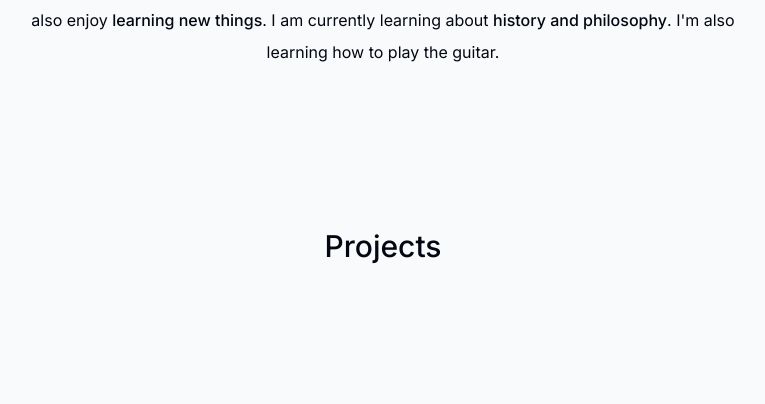
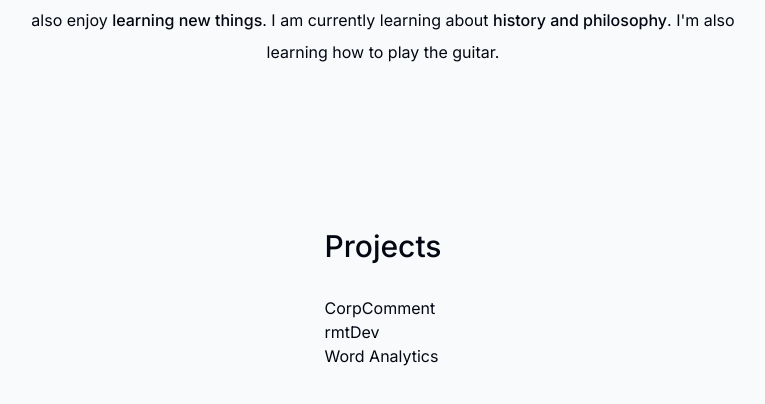
Before and after one commit to Tusharbalar/portfolio-website, a Next.js app: page / in a window 1280 px wide. Shown: the part 1068-1472 px from the top of the page, without its empty margins (257-1022 px from the left). Built offline with nearby package versions, Linux system fonts and the light colour scheme.

Commit message:
Added project type

```diff
--- a/components/projects.tsx
+++ b/components/projects.tsx
@@ -9,7 +9,9 @@ export default function Projects() {
       <div>
         {
           projectsData.map((project, index) => (
-            <Project key={index} />
+            <React.Fragment key={index}>
+              <Project {...project} />
+            </React.Fragment>
           ))
         }
       </div>
@@ -17,6 +19,13 @@ export default function Projects() {
   )
 }
 
-function Project() {
-  return <div></div>
+type ProjectProp = (typeof projectsData)[number];
+
+function Project({
+  title,
+  description,
+  tags,
+  imageUrl
+}: ProjectProp) {
+  return <div>{title}</div>
 }
```
